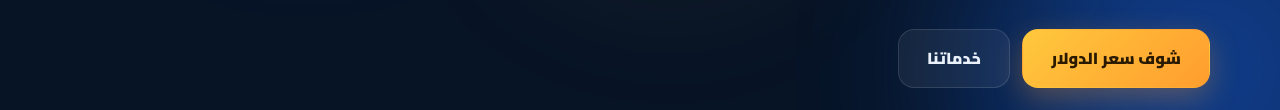
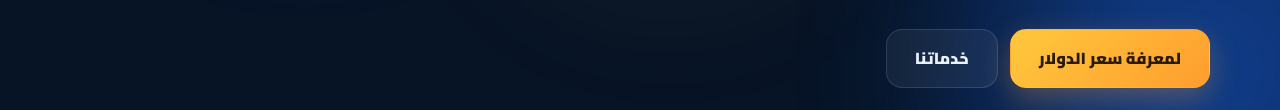
Before and after one commit to alghazalco-collab/Al-Gazal-co, a plain HTML site: page index.html in a window 1280 px wide. Shown: the part 690-800 px from the top of the page. Drawn offline with Linux system fonts and the light colour scheme.

Commit message:
Update index.html

```diff
--- a/index.html
+++ b/index.html
@@ -239,7 +239,7 @@
       <h1>دولارك بسعر <em>واضح</em>،<br>وبطاقتك تنشحن <em>بثواني</em></h1>
       <p class="lead">شركة الغزال للصرافة في بغداد: أسعار الدولار اليوم، بيع الدولار للمسافرين بسعر البنك المركزي، وشحن كل البطاقات والمحافظ بسهولة وسرعة.</p>
       <div class="btns">
-        <a class="btn gold" href="#rates">شوف سعر الدولار</a>
+        <a class="btn gold" href="#rates">لمعرفة سعر الدولار</a>
         <a class="btn line" href="#services">خدماتنا</a>
       </div>
     </div>
```
